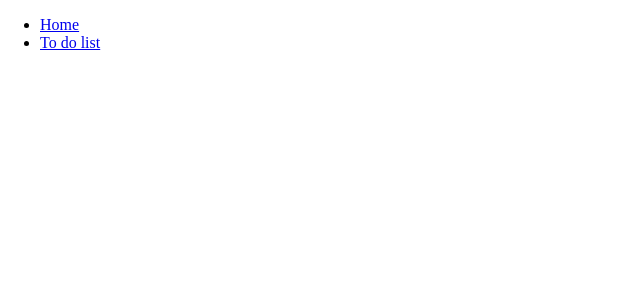
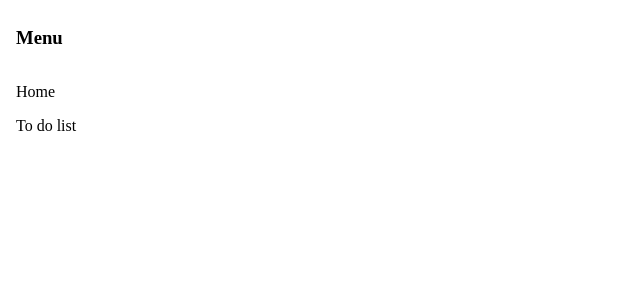
Before and after one commit to cdgstudio/angular-app-template, an Angular app: page / in a window 1280 px wide. Shown: the top 300 px of the page, without its empty margins (0-640 px from the left). Built offline with nearby package versions, Linux system fonts and the light colour scheme.

Commit message:
Create app layout

```diff
--- a/src/app/app.component.html
+++ b/src/app/app.component.html
@@ -1,10 +1,5 @@
-<ul>
-  <li>
-    <a routerLink="/">Home</a>
-  </li>
-  <li>
-    <a routerLink="/to-do">To do list</a>
-  </li>
-</ul>
+<app-page-sidebar></app-page-sidebar>
 
-<router-outlet></router-outlet>
+<main>
+  <router-outlet></router-outlet>
+</main>
--- a/src/app/app.component.scss
+++ b/src/app/app.component.scss
@@ -0,0 +1,4 @@
+:host {
+  display: grid;
+  grid-template-columns: 10% 1fr;
+}
--- a/src/app/app.module.ts
+++ b/src/app/app.module.ts
@@ -3,10 +3,11 @@ import { BrowserModule } from '@angular/platform-browser';
 import { OverlayModule } from '@angular/cdk/overlay';
 import { AppRoutingModule } from './app-routing.module';
 import { AppComponent } from './app.component';
+import { PageSidebarModule } from './layout/page-sidebar/page-sidebar.module';
 
 @NgModule({
   declarations: [AppComponent],
-  imports: [BrowserModule, AppRoutingModule, OverlayModule],
+  imports: [BrowserModule, AppRoutingModule, OverlayModule, PageSidebarModule],
   bootstrap: [AppComponent],
 })
 export class AppModule {}
--- /dev/null
+++ b/src/app/layout/page-sidebar/components/page-sidebar/page-sidebar.component.html
@@ -0,0 +1,3 @@
+<h3>Menu</h3>
+<a routerLink="/">Home</a>
+<a routerLink="/to-do">To do list</a>
--- /dev/null
+++ b/src/app/layout/page-sidebar/components/page-sidebar/page-sidebar.component.scss
@@ -0,0 +1,25 @@
+:host {
+  display: block;
+}
+
+h3,
+a {
+  width: 100%;
+  display: block;
+  padding: 8px 16px;
+  text-align: left;
+  border: none;
+  white-space: normal;
+  float: none;
+  outline: 0;
+}
+
+a {
+  color: inherit;
+  text-decoration: none;
+}
+
+a:hover {
+  color: #000;
+  background-color: #ccc;
+}
--- /dev/null
+++ b/src/app/layout/page-sidebar/components/page-sidebar/page-sidebar.component.ts
@@ -0,0 +1,11 @@
+import { ChangeDetectionStrategy, Component, OnInit } from '@angular/core';
+
+@Component({
+  selector: 'app-page-sidebar',
+  templateUrl: './page-sidebar.component.html',
+  styleUrls: ['./page-sidebar.component.scss'],
+  changeDetection: ChangeDetectionStrategy.OnPush,
+})
+export class PageSidebarComponent {
+  constructor() {}
+}
--- a/src/styles.scss
+++ b/src/styles.scss
@@ -1,4 +1,10 @@
 /* You can add global styles to this file, and also import other style files */
-@import url('./normalize.css');
+@import url("./normalize.css");
 
-@import '@angular/cdk/overlay-prebuilt.css';
+@import "@angular/cdk/overlay-prebuilt.css";
+
+*,
+*::after,
+*::before {
+  box-sizing: border-box;
+}
```
Also changed, not shown: src/app/layout/page-sidebar/page-sidebar.module.ts (added, +11 -0 lines), 1 other file (tests, documents, lock files or other folders).
